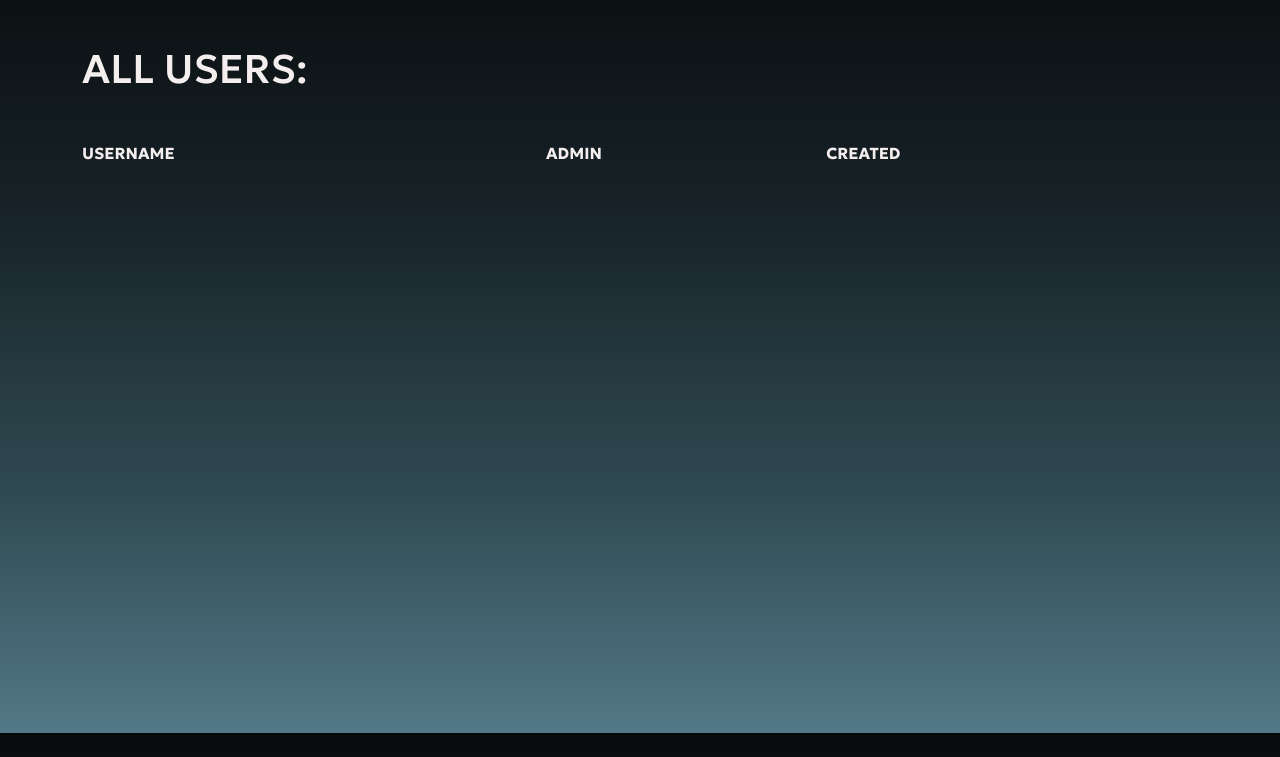
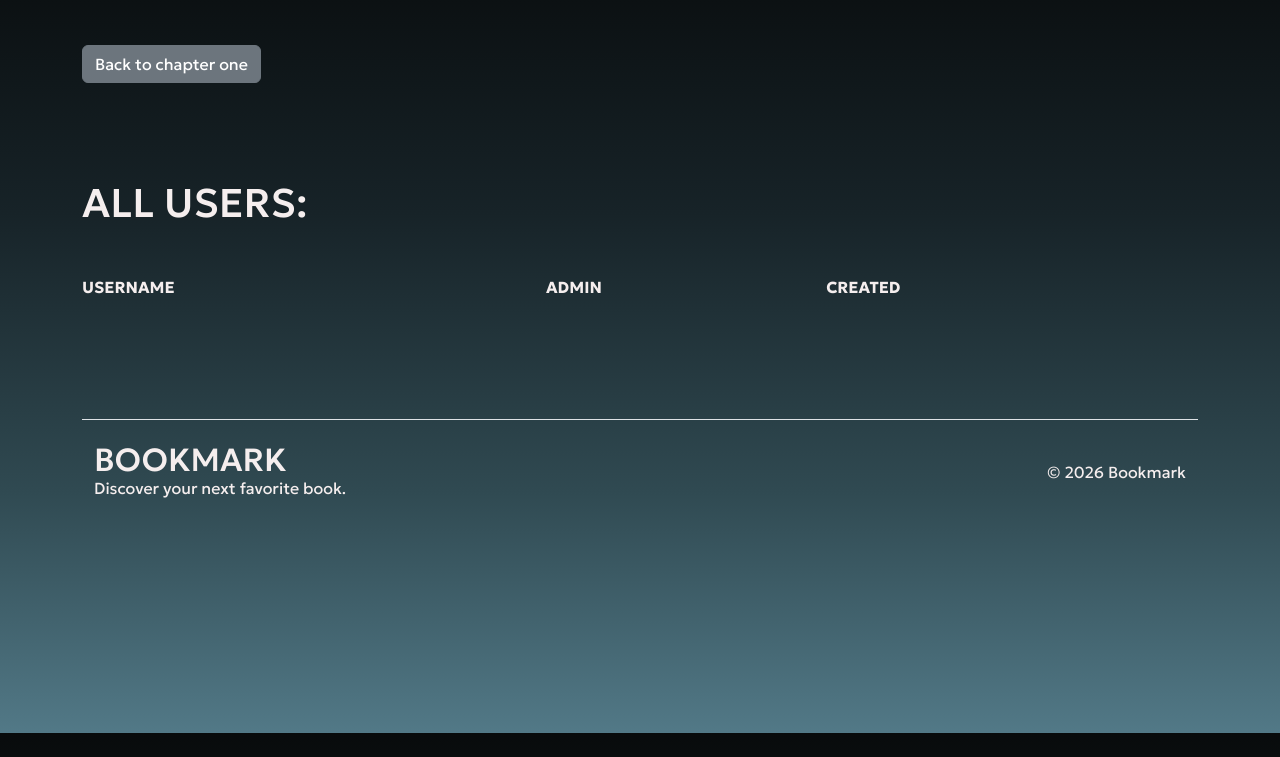
Before and after one commit to minza-42/book_api, a website: page public/users.html in a window 1280 px wide. Shown: the part 67-824 px from the top of the page. Drawn offline with nearby package versions, Linux system fonts and the light colour scheme; no server answers.

Commit message:
fix: content on userpage for admin

```diff
--- a/public/users.html
+++ b/public/users.html
@@ -24,7 +24,7 @@
       <!-- SITE HEADER -->
       <nav class="site-header mt-4 d-flex justify-content-between">
         <div class="brand d-flex align-items-center gap-1">
-          <a class="logo logo d-flex align-items-center">
+          <a href="index.html" class="logo logo d-flex align-items-center">
             <svg width="26" height="26" viewBox="0 0 40 40" fill="none" xmlns="http://www.w3.org/2000/svg">
               <path
                 d="M38 12C37.596 12 28.3 12.058 20 16.016C11.7 12.058 2.404 12 2 12C1.46957 12 0.960859 12.2107 0.585786 12.5858C0.210714 12.9609 0 13.4696 0 14V33.766C2.61264e-06 34.0344 0.0540111 34.3 0.158809 34.547C0.263606 34.7941 0.41705 35.0175 0.61 35.204C1 35.58 1.57 35.814 2.068 35.764L2.322 35.762C3.688 35.762 10.914 35.958 19.154 39.812C19.186 39.828 19.222 39.822 19.254 39.834C19.492 39.932 19.742 40 20 40C20.258 40 20.508 39.932 20.748 39.834C20.78 39.822 20.816 39.828 20.848 39.812C29.088 35.956 36.314 35.762 37.68 35.762L37.934 35.764C38.41 35.814 39 35.58 39.392 35.204C39.78 34.826 40 34.306 40 33.766V14C40 13.4696 39.7893 12.9609 39.4142 12.5858C39.0391 12.2107 38.5304 12 38 12ZM4 16.098C6.97 16.32 12.762 17.058 18 19.482V34.966C12 32.616 6.82 31.978 4 31.814V16.098ZM36 31.814C33.18 31.978 28 32.616 22 34.966V19.482C27.238 17.058 33.03 16.32 36 16.098V31.814Z"
@@ -121,9 +121,11 @@
         </div>
       </nav>
 
-      <div class="main-content mt-5">
-        <h1 class="mb-5 text-uppercase">All users:</h1>
-        <div class="table-box">
+      <main class="main-content mt-5">
+        <!-- BACK LINK -->
+        <a href="index.html" class="btn btn-secondary mb-5">Back to chapter one</a>
+        <h1 class="my-5 text-uppercase">All users:</h1>
+        <div class="table-box mb-5">
           <div class="table-responsive">
             <table class="table align-middle">
               <thead class="">
@@ -138,7 +140,22 @@
             </table>
           </div>
         </div>
-      </div>
+      </main>
+
+      <footer class="site-footer mt-5 py-4 border-top">
+        <div class="container">
+          <div class="row align-items-center">
+            <div class="col-md-6">
+              <h2 class="m-0 lh-1 text-uppercase">Bookmark</h2>
+              <p class="mb-0">Discover your next favorite book.</p>
+            </div>
+
+            <div class="col-md-6 text-md-end mt-3 mt-md-0">
+              <p class="mb-0">&copy; 2026 Bookmark</p>
+            </div>
+          </div>
+        </div>
+      </footer>
     </div>
     <script src="https://cdn.jsdelivr.net/npm/bootstrap@5.3.3/dist/js/bootstrap.bundle.min.js"></script>
 
```
